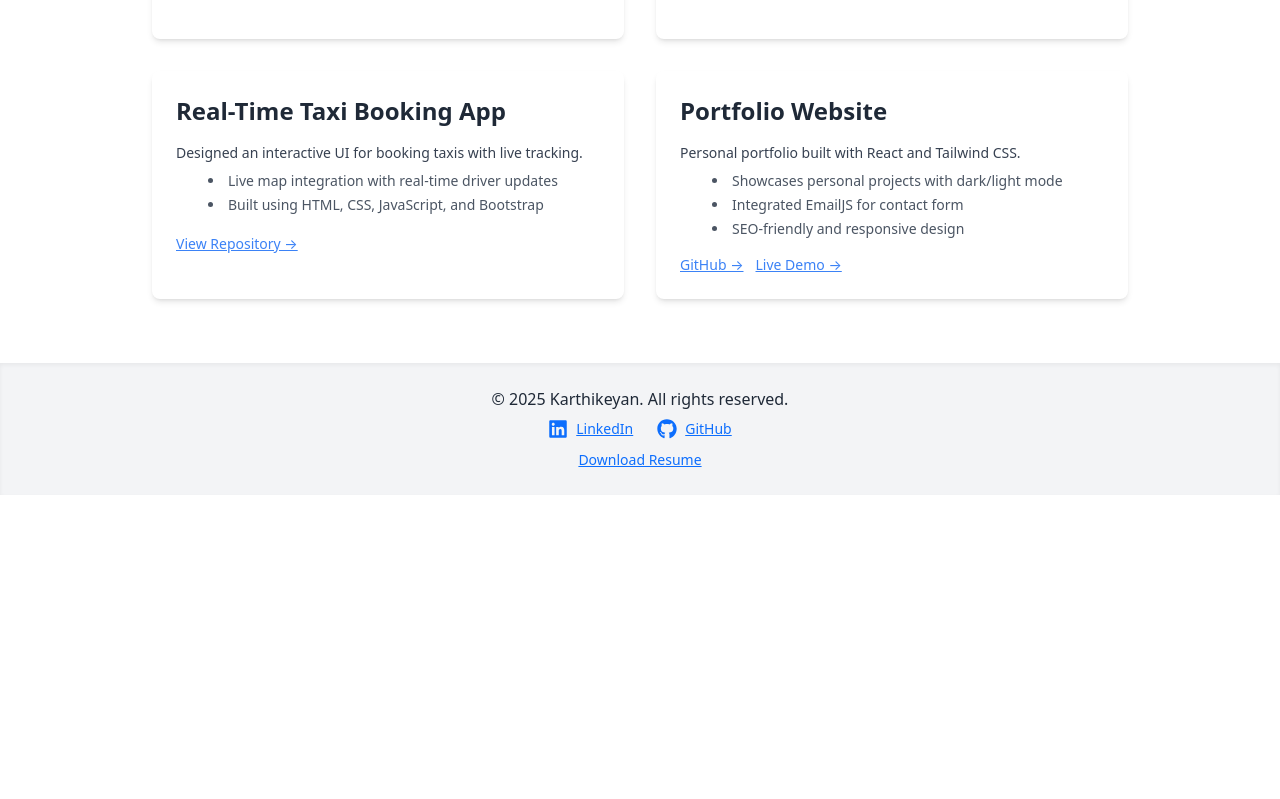
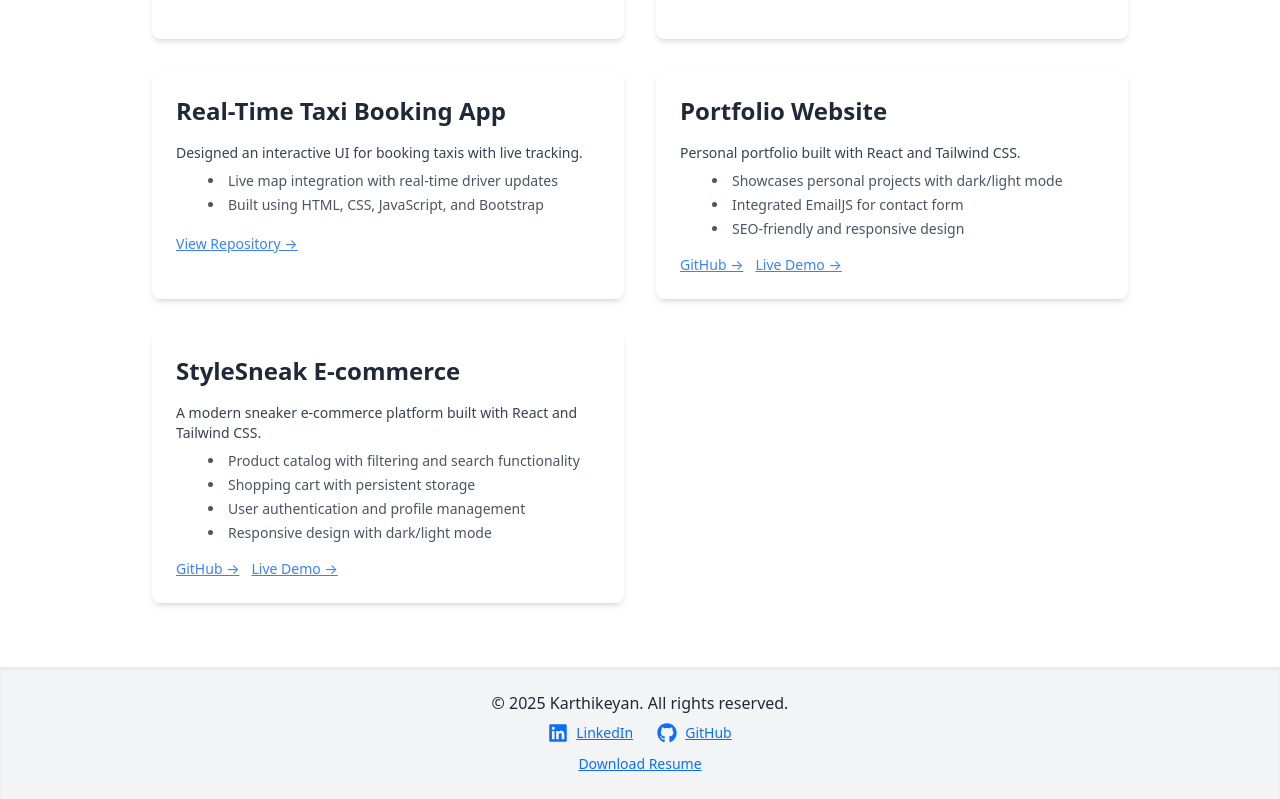
Before and after one commit to karthik1210100/portfolio, a React (Create React App) app: page /projects in a window 1280 px wide. Shown: the part 441-1240 px from the top of the page. Before the commit the page ends 936 px from the top, so only its background shows below. Built offline with nearby package versions, Linux system fonts and the light colour scheme.

Commit message:
project added

```diff
--- a/src/pages/Projects.js
+++ b/src/pages/Projects.js
@@ -92,6 +92,29 @@ function Projects() {
             </a>
           </div>
         </div>
+
+        <div className="bg-white dark:bg-gray-900 shadow-md rounded-lg p-6 transition-all" data-aos="fade-up" data-aos-delay="300">
+          <h3 className="text-2xl font-semibold mb-3 text-gray-800 dark:text-white">
+            StyleSneak E-commerce
+          </h3>
+          <p className="text-sm text-gray-700 dark:text-gray-300 mb-2">
+            A modern sneaker e-commerce platform built with React and Tailwind CSS.
+          </p>
+          <ul className="list-disc list-inside text-sm text-gray-600 dark:text-gray-400 space-y-1 mb-3">
+            <li>Product catalog with filtering and search functionality</li>
+            <li>Shopping cart with persistent storage</li>
+            <li>User authentication and profile management</li>
+            <li>Responsive design with dark/light mode</li>
+          </ul>
+          <div className="text-sm space-y-1">
+            <a href="https://github.com/karthik1210100/stylesneak-ecommerce" className="text-blue-500 hover:underline mr-3" target="_blank" rel="noopener noreferrer">
+              GitHub →
+            </a>
+            <a href="https://style-trends.netlify.app/" className="text-blue-500 hover:underline" target="_blank" rel="noopener noreferrer">
+              Live Demo →
+            </a>
+          </div>
+        </div>
       </div>
     </section>
   );
```
